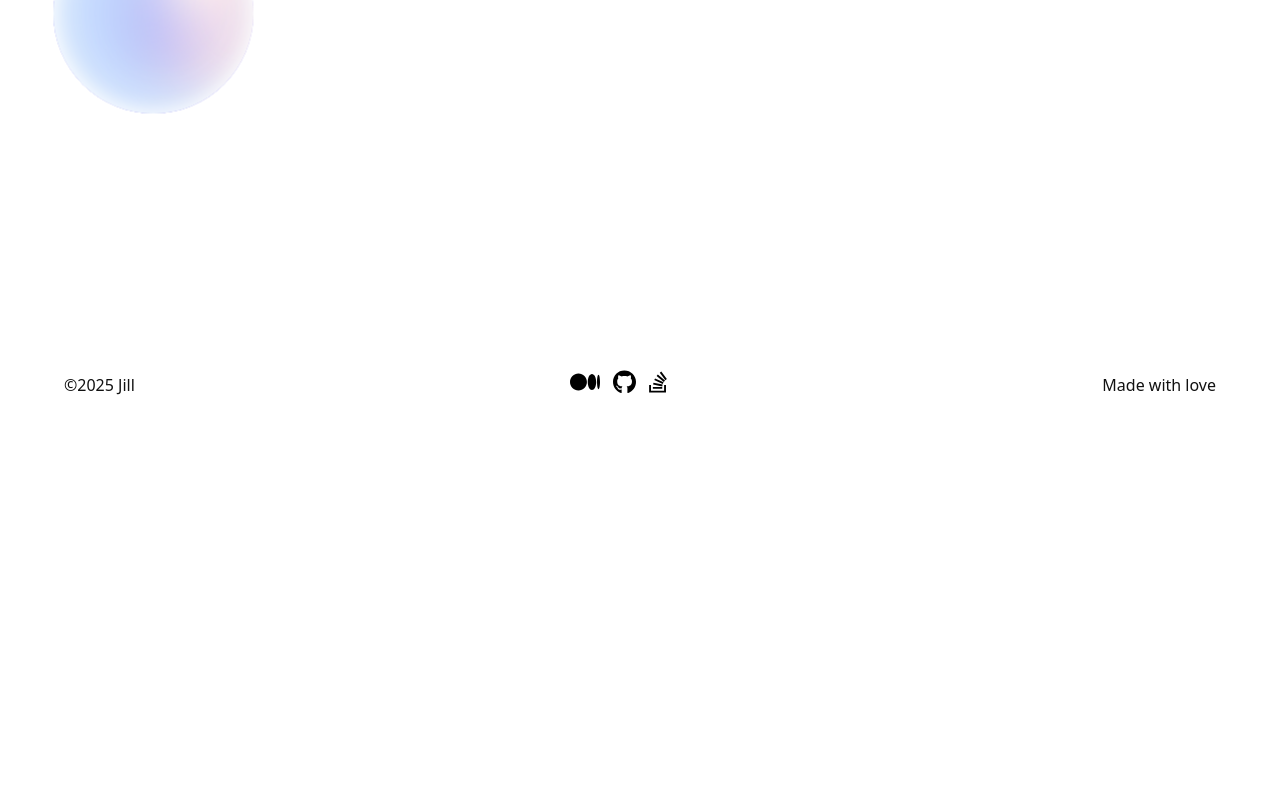
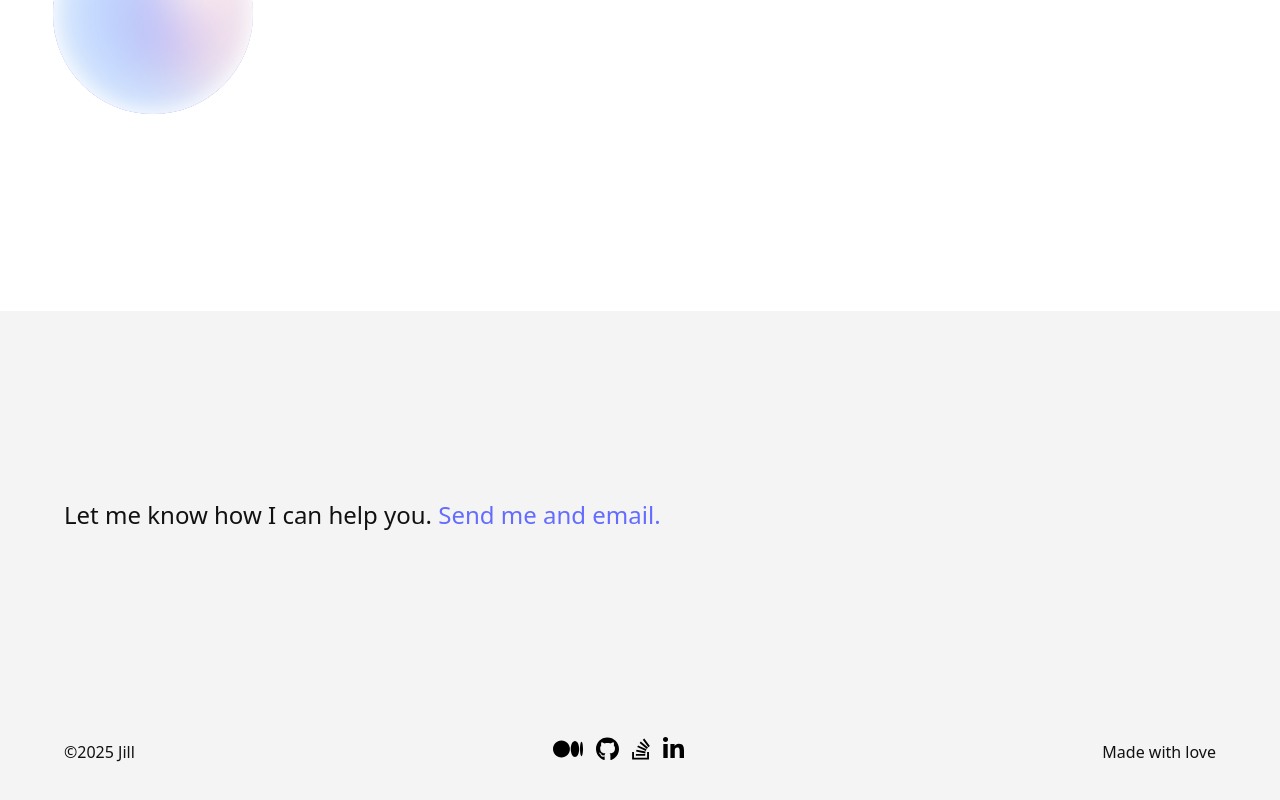
Before and after one commit to jillii/portfolio, a React (Vite) app: page /about in a window 1280 px wide. Shown: the part 698-1498 px from the top of the page. Before the commit the page ends 1132 px from the top, so only its background shows below. Built offline with nearby package versions, Linux system fonts and the light colour scheme.

Commit message:
Add contact.

```diff
--- a/package.json
+++ b/package.json
@@ -12,7 +12,8 @@
   "dependencies": {
     "react": "^19.0.0",
     "react-dom": "^19.0.0",
-    "react-router-dom": "^7.4.0"
+    "react-router-dom": "^7.4.0",
+    "react-router-hash-link": "^2.4.3"
   },
   "devDependencies": {
     "@eslint/js": "^9.21.0",
--- a/src/App.css
+++ b/src/App.css
@@ -4,6 +4,9 @@
   margin-top: 20dvh;
   display: flex;
   flex-direction: column;
+}
+html {
+  scroll-behavior: smooth;
 }
 .site-container {
   max-width: min(1980px, 90%);
--- a/src/App.jsx
+++ b/src/App.jsx
@@ -1,10 +1,10 @@
 import './App.css'
 import './assets/Nav.css'
 import { BrowserRouter, Routes, Route, Link } from 'react-router-dom'
+import { HashLink as Anchor } from 'react-router-hash-link'
 import Footer from './components/Footer'
 import Home from './pages/Home'
 import About from './pages/About'
-import Contact from './pages/Contact'
 
 function App() {
 
@@ -16,14 +16,13 @@ function App() {
             <ul>
               <li><Link to="/"></Link></li>
               <li><Link to="/about/">About</Link></li>
-              <li><Link to="/contact/">Contact</Link></li>
+              <li><Anchor to="#contact">Contact</Anchor></li>
             </ul>
           </div>
         </nav>
         <Routes>
           <Route path="/" element={<Home />}></Route>
           <Route path="/about/" element={<About />}></Route>
-          <Route path="/contact/" element={<Contact />}></Route>
         </Routes>
       </BrowserRouter>
       <Footer />
--- a/src/assets/Footer.css
+++ b/src/assets/Footer.css
@@ -1,10 +1,15 @@
 footer {
-    margin-top: auto;
+    margin-top: 120px;
     padding: 166px 0 21px;
+    background-color: #f4f4f4;
 }
 
-footer .site-container {
-    display: flex;
+.footer-cta {
+    margin-bottom: 191px;
+}
+
+footer .flexbox {
+    width: 100%;
     justify-content: space-between;
 }
 a[href*=stackoverflow]:before {
@@ -15,6 +20,9 @@ a[href*=github]:before {
 }
 a[href*=medium]:before {
     content: url(../assets/images/medium-brands.svg)
+}
+a[href*=linkedin]:before {
+    content: url(../assets/images/linkedin-in-brands.svg);
 }
 .socials {
     display: flex;
--- a/src/components/Footer.jsx
+++ b/src/components/Footer.jsx
@@ -3,8 +3,10 @@ import '../assets/Footer.css'
 
 export default function Footer () {
     return (
-        <footer>
+        <footer id="contact">
             <div className="site-container">
+                <h2 class="footer-cta">Let me know how I can help you. <a href='mailto:jho3292@gmail.com'>Send me and email.</a></h2>
+                <div className='flexbox'>
                     <p>©2025 Jill</p>
                     {CONTACT.socials &&
                         <div className='socials'>
@@ -12,7 +14,7 @@ export default function Footer () {
                         </div>
                     }
                     <p>Made with love</p>
-
+                </div>
             </div>
         </footer>
     )
--- a/src/data.js
+++ b/src/data.js
@@ -3,7 +3,7 @@ const image_path = './src/assets/images/';
 export const ABOUT = {
     name: "Jill Hoenig",
     title: "Web Engineer",
-    summary: "Web development is an art, and the internet is a canvas.",
+    summary: "Web development is an art.",
     bio: [
         "I'm Jill—web engineer for 9+ years.",
         "The first language I learned to program with was Java. The second was C.",
@@ -19,6 +19,7 @@ export const CONTACT = {
         'https://medium.com/@jillii',
         'https://github.com/jillii',
         'https://stackoverflow.com/users/5161457/jillian-hoenig',
+        'https://www.linkedin.com/in/jillianhoenig/'
     ]
 }
 export const WORK = [
--- a/src/pages/Contact.jsx
+++ /dev/null
@@ -1,8 +0,0 @@
-function Contact() {
-  return (
-    <div className="site-container">
-      <h1>Contact Page</h1>
-    </div>
-  )
-}
-export default Contact;
```
Also changed, not shown: src/assets/images/linkedin-in-brands.svg (added), 1 other file (tests, documents, lock files or other folders). Lines whose indentation alone changed are shown as unchanged.
